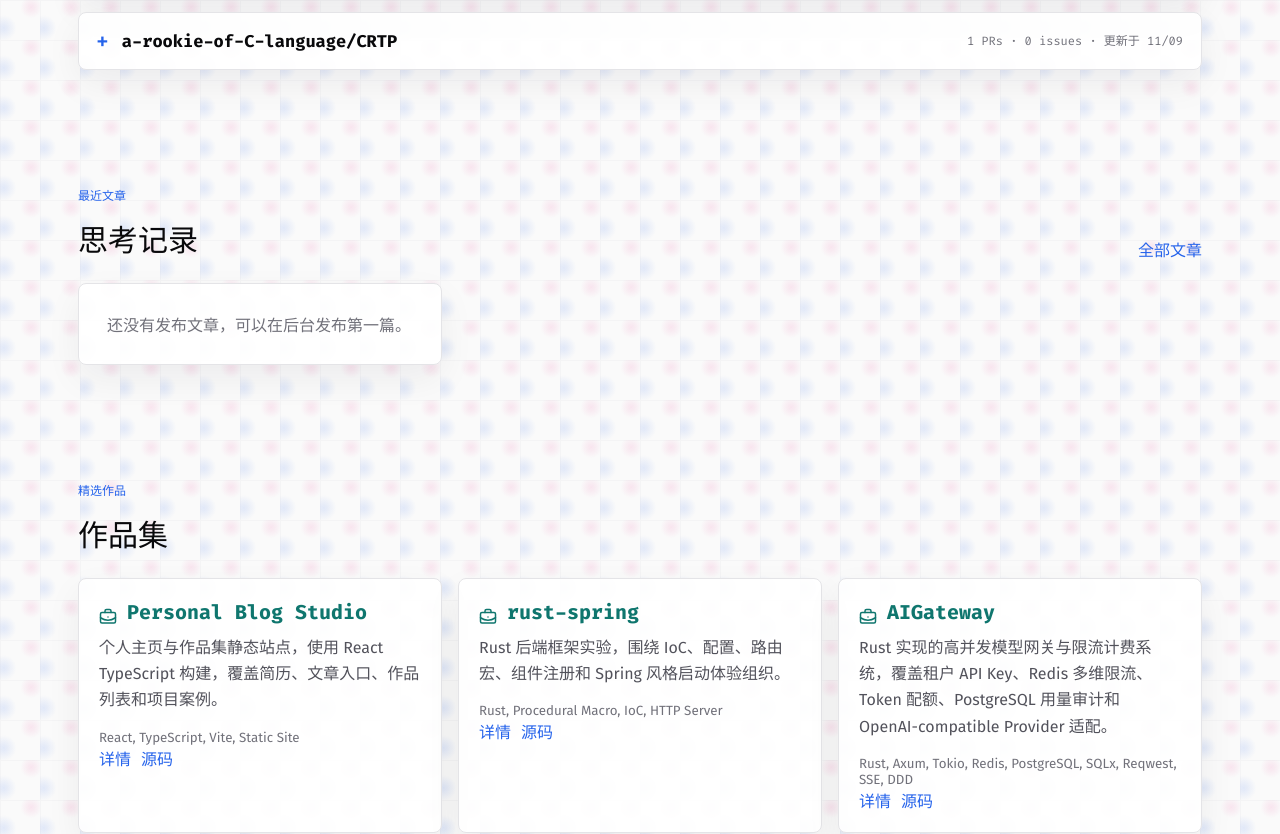
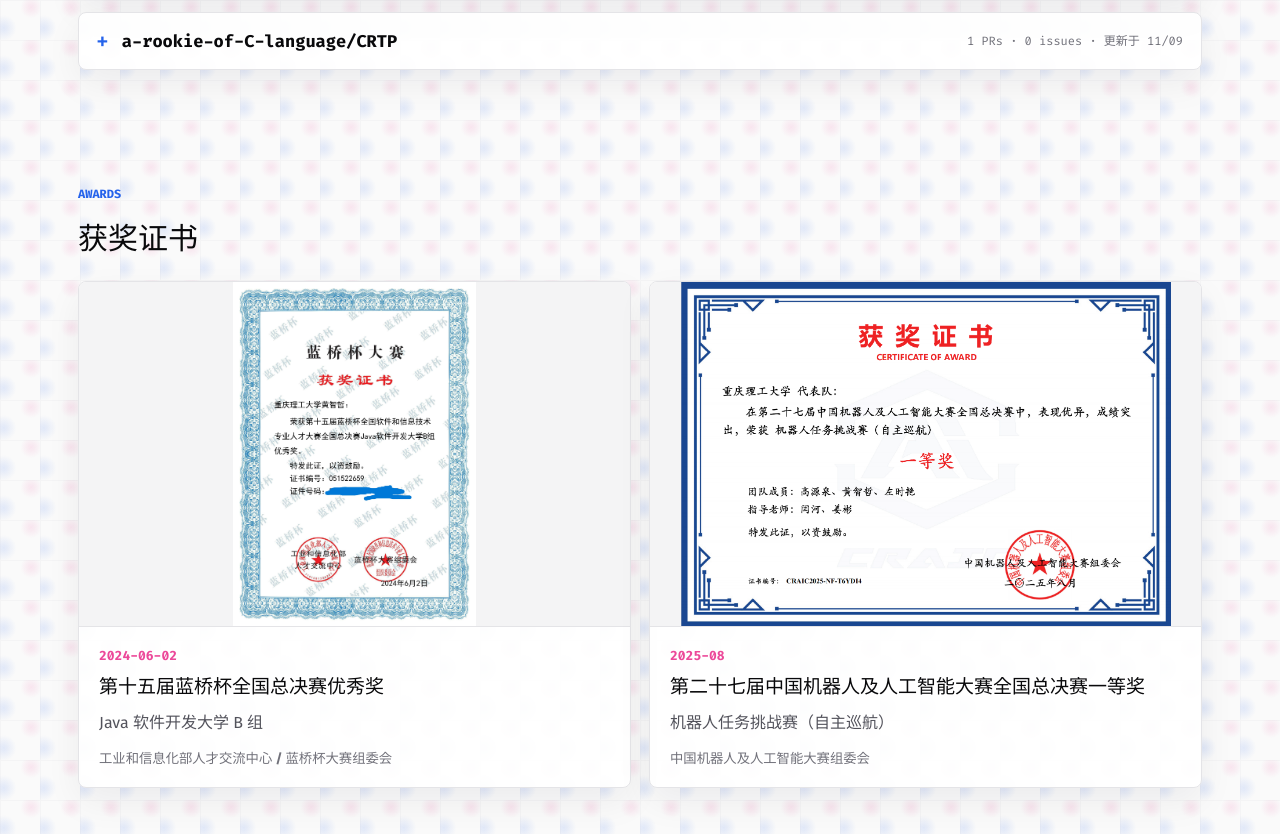
Before and after one commit to a-rookie-of-C-language/personal, a React (Vite) app in the folder frontend/: page / in a window 1280 px wide. Shown: the part 4680-5514 px from the top of the page. Built offline with nearby package versions, Linux system fonts and the light colour scheme.

Commit message:
Add award certificates to site

```diff
--- a/frontend/src/App.css
+++ b/frontend/src/App.css
@@ -374,9 +374,16 @@
   grid-template-columns: repeat(3, minmax(0, 1fr));
 }
 
+.award-grid {
+  display: grid;
+  gap: 18px;
+  grid-template-columns: repeat(2, minmax(0, 1fr));
+}
+
 .post-card,
 .project-card,
 .organization-card,
+.award-card,
 .editor-panel,
 .login-panel,
 .empty-state {
@@ -408,9 +415,62 @@
 
 .post-card div,
 .project-card,
+.award-card div,
 .editor-panel,
 .login-panel {
   padding: 20px;
+}
+
+.award-card {
+  overflow: hidden;
+}
+
+.award-image-link {
+  background: #f4f4f5;
+  border-bottom: 1px solid #e4e4e7;
+  display: block;
+  overflow: hidden;
+}
+
+.award-image-link img {
+  aspect-ratio: 16 / 10;
+  display: block;
+  height: 100%;
+  object-fit: contain;
+  transition: transform 180ms ease;
+  width: 100%;
+}
+
+.award-card:hover .award-image-link img {
+  transform: scale(1.015);
+}
+
+.award-card span {
+  color: #ec4899;
+  display: block;
+  font-family: "Fira Code", monospace;
+  font-size: 13px;
+  font-weight: 800;
+  margin-bottom: 10px;
+}
+
+.award-card h3 {
+  color: #09090b;
+  font-family: "Fira Code", monospace;
+  font-size: 19px;
+  line-height: 1.35;
+  margin: 0 0 10px;
+}
+
+.award-card p {
+  color: #52525b;
+  line-height: 1.65;
+  margin: 0 0 12px;
+}
+
+.award-card small {
+  color: #71717a;
+  font-weight: 700;
 }
 
 .post-index {
@@ -801,7 +861,8 @@
 .resume-skill-grid,
 .timeline-list,
 .case-grid,
-.project-insight-grid {
+.project-insight-grid,
+.resume-award-list {
   display: grid;
   gap: 16px;
 }
@@ -836,6 +897,57 @@
 
 .timeline-list {
   grid-template-columns: repeat(3, minmax(0, 1fr));
+}
+
+.resume-award-list {
+  grid-template-columns: repeat(2, minmax(0, 1fr));
+}
+
+.resume-award-item {
+  align-items: center;
+  background: rgba(255, 255, 255, 0.94);
+  border: 1px solid #e4e4e7;
+  border-radius: 8px;
+  color: #09090b;
+  display: grid;
+  gap: 16px;
+  grid-template-columns: 120px minmax(0, 1fr);
+  padding: 14px;
+  text-decoration: none;
+  transition: border-color 180ms ease, box-shadow 180ms ease, transform 180ms ease;
+}
+
+.resume-award-item:hover,
+.resume-award-item:focus-visible {
+  border-color: #bfdbfe;
+  box-shadow: 0 18px 40px rgba(37, 99, 235, 0.1);
+  outline: 2px solid transparent;
+  transform: translateY(-2px);
+}
+
+.resume-award-item img {
+  aspect-ratio: 4 / 3;
+  background: #f4f4f5;
+  border: 1px solid #e4e4e7;
+  border-radius: 6px;
+  object-fit: cover;
+  width: 100%;
+}
+
+.resume-award-item span {
+  display: grid;
+  gap: 8px;
+  min-width: 0;
+}
+
+.resume-award-item strong {
+  font-family: "Fira Code", monospace;
+  line-height: 1.35;
+}
+
+.resume-award-item small {
+  color: #52525b;
+  line-height: 1.5;
 }
 
 .timeline-list span,
@@ -1597,7 +1709,9 @@ button,
   .admin-shell,
   .admin-grid,
   .post-grid,
-  .project-grid {
+  .project-grid,
+  .organization-grid,
+  .award-grid {
     grid-template-columns: 1fr;
   }
 
@@ -1654,6 +1768,7 @@ button,
   .resume-hero,
   .resume-skill-grid,
   .timeline-list,
+  .resume-award-list,
   .case-grid,
   .project-insight-grid,
   .deployment-panel,
@@ -1687,6 +1802,15 @@ button,
 
   .topbar nav a {
     padding: 8px;
+  }
+
+  .resume-award-item {
+    grid-template-columns: 1fr;
+  }
+
+  .resume-award-item img {
+    aspect-ratio: 16 / 10;
+    object-fit: contain;
   }
 
   .brand {
--- a/frontend/src/App.tsx
+++ b/frontend/src/App.tsx
@@ -14,6 +14,7 @@ import {
 import { MarkdownContent } from './MarkdownContent'
 import {
   GITHUB_URL,
+  awardCertificates,
   deploymentNotes,
   emptyProfile,
   focusCards,
@@ -249,6 +250,8 @@ function Home() {
 
       <GitHubActivity />
 
+      <AwardCertificates />
+
       <section className="content-band">
         <div className="section-head">
           <div>
@@ -287,6 +290,34 @@ function Home() {
         </div>
       </section>
     </main>
+  )
+}
+
+function AwardCertificates() {
+  return (
+    <section className="content-band awards-band">
+      <div className="section-head">
+        <div>
+          <p className="eyebrow">Awards</p>
+          <h2>获奖证书</h2>
+        </div>
+      </div>
+      <div className="award-grid">
+        {awardCertificates.map((award) => (
+          <article className="award-card" key={award.imageUrl}>
+            <a className="award-image-link" href={award.imageUrl} target="_blank" aria-label={`查看 ${award.title}`}>
+              <img src={award.imageUrl} alt={award.title} />
+            </a>
+            <div>
+              <span>{award.date}</span>
+              <h3>{award.title}</h3>
+              <p>{award.subtitle}</p>
+              <small>{award.issuer}</small>
+            </div>
+          </article>
+        ))}
+      </div>
+    </section>
   )
 }
 
@@ -437,6 +468,26 @@ function ResumePage() {
               <h3>{group.title}</h3>
               <div className="tag-row">{group.items.map((item) => <span key={item}>{item}</span>)}</div>
             </article>
+          ))}
+        </div>
+      </section>
+
+      <section className="resume-section">
+        <div className="section-head">
+          <div>
+            <p className="eyebrow">荣誉证明</p>
+            <h2>竞赛与项目材料</h2>
+          </div>
+        </div>
+        <div className="resume-award-list">
+          {awardCertificates.map((award) => (
+            <a className="resume-award-item" href={award.imageUrl} target="_blank" key={award.imageUrl}>
+              <img src={award.imageUrl} alt="" />
+              <span>
+                <strong>{award.title}</strong>
+                <small>{award.subtitle} · {award.issuer} · {award.date}</small>
+              </span>
+            </a>
           ))}
         </div>
       </section>
--- a/frontend/src/siteContent.ts
+++ b/frontend/src/siteContent.ts
@@ -89,6 +89,25 @@ export const deploymentNotes = [
   '当前站点按纯前端静态站部署，构建产物在 frontend/dist。',
   '可用 Nginx、Vercel、Netlify 或任意静态文件服务托管。',
   '不再依赖后端服务、数据库、JWT 或 API 反向代理。',
+]
+
+export const awardCertificates = [
+  {
+    title: '第十五届蓝桥杯全国总决赛优秀奖',
+    subtitle: 'Java 软件开发大学 B 组',
+    issuer: '工业和信息化部人才交流中心 / 蓝桥杯大赛组委会',
+    date: '2024-06-02',
+    imageUrl: '/award-bluebridge-2024.jpg',
+    description: '荣获第十五届蓝桥杯全国软件和信息技术专业人才大赛全国总决赛 Java 软件开发大学 B 组优秀奖。',
+  },
+  {
+    title: '第二十七届中国机器人及人工智能大赛全国总决赛一等奖',
+    subtitle: '机器人任务挑战赛（自主巡航）',
+    issuer: '中国机器人及人工智能大赛组委会',
+    date: '2025-08',
+    imageUrl: '/award-craic-2025.png',
+    description: '重庆理工大学代表队在全国总决赛中表现优异，荣获一等奖。',
+  },
 ]
 
 export const curatedProjects: Project[] = [
```
Also changed, not shown: frontend/public/award-bluebridge-2024.jpg (added), frontend/public/award-craic-2025.png (added).
